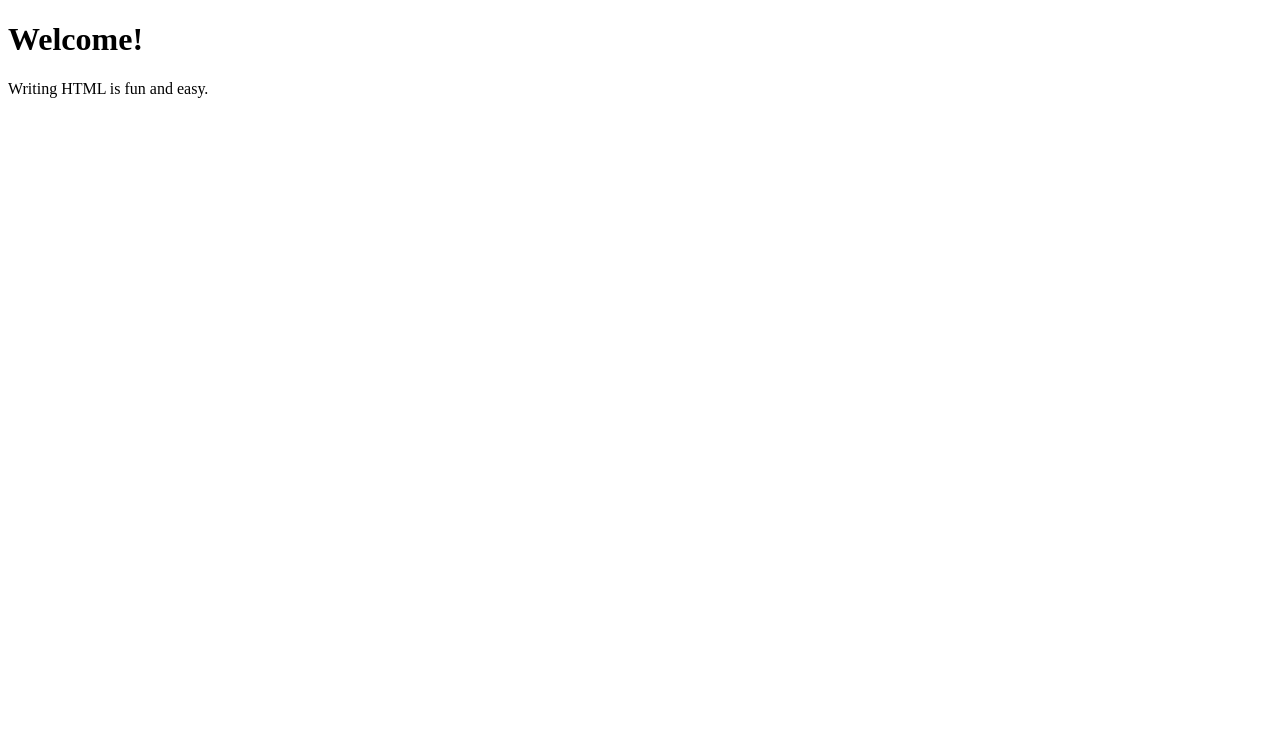
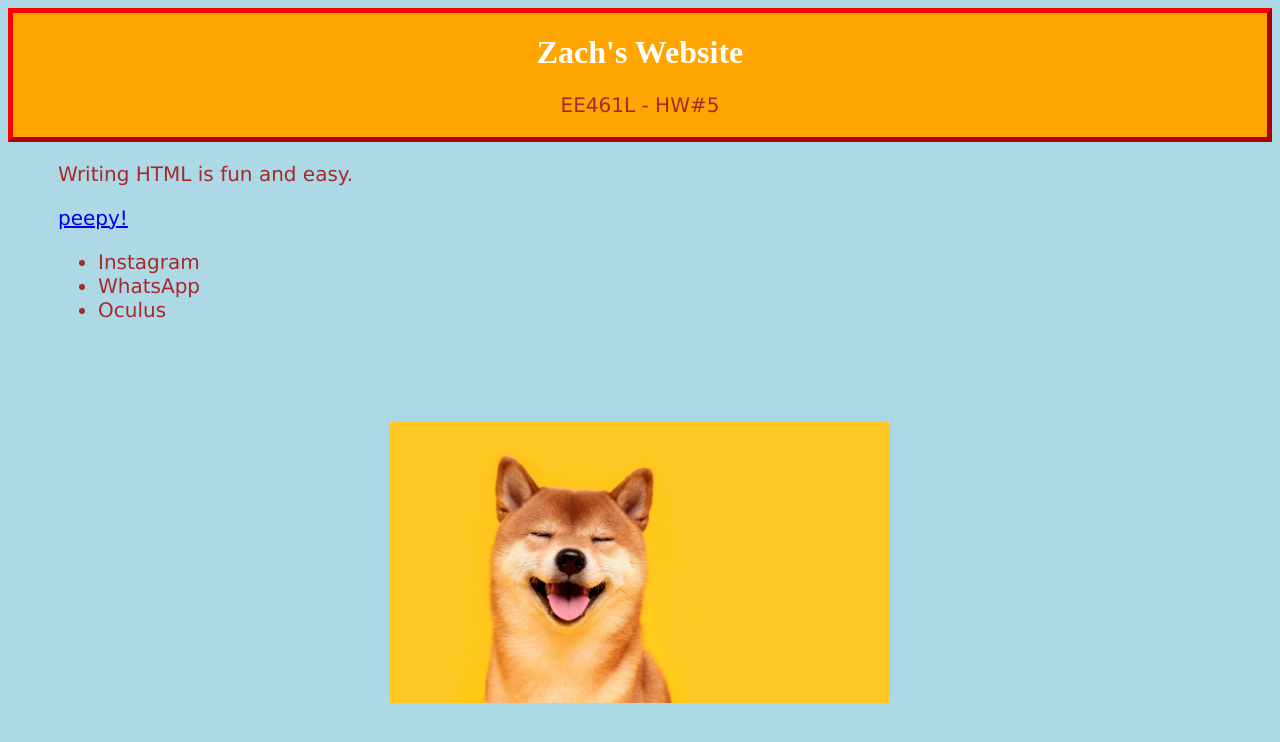
Before and after one commit to zacharyyeo/zacharyyeo.github.io, a plain HTML site: page index.html in a window 1280 px wide. Drawn offline with Linux system fonts and the light colour scheme.

Commit message:
third commit

```diff
--- a/index.html
+++ b/index.html
@@ -2,12 +2,34 @@
 <html lang="en">
 <head>
   <title>Welcome to HTML</title>
+  <link rel="stylesheet" href="stylesheet.css">
+  <meta charset="UTF-8">
+  <meta name="description" content="zach ee461L hw5">
+  <meta name="keywords" content="zach, ee461L, hw5">
+  <meta name="author" content="Zach Yeo">
+  <meta name="viewport" content="width=device-width, initial-scale=1.0">
 </head>
 <body>
-       <div>
-           <h1> Welcome! </h1>
-           <p> Writing HTML is fun and easy.
+<div class = "div1">
+  <h1> Zach's Website </h1>
+  <p class = "Brown"> EE461L - HW#5 </p>
+
+</div>
+<div class = "div2">
+  <p class = "Brown"> Writing HTML is fun and easy.
+
   </p>
+  <p class = "Brown">
+    <a href="https://www.youtube.com/watch?v=Yep6GVM0IYs">peepy!</a>
+  </p>
+  <ul class = "Brown">
+    <li>Instagram</li>
+    <li>WhatsApp</li>
+    <li>Oculus</li>
+  </ul>
+</div>
+<div class = "center">
+  <img src="doge.jpg" alt="Doge" width="500" height=auto/>
 </div>
 </body>
 </html>
--- a/stylesheet.css
+++ b/stylesheet.css
@@ -0,0 +1,34 @@
+body {
+  background-color: lightblue;
+}
+.div1 {
+  border: 5px outset red;
+  background-color: orange;
+  text-align: center;
+}
+.div2 {
+  text-align: left;
+  margin-top: 10px;
+  margin-bottom: 100px;
+  margin-right: 50px;
+  margin-left: 50px;
+}
+.center{
+    text-align: center;
+}
+h1 {
+  color: white;
+  text-align: center;
+}
+
+.Brown {
+  color: brown;
+  font-family: verdana;
+  font-size: 20px;
+  text-
+}
+
+a:hover {
+    color: green;
+    background: yellow;
+}
```
Also changed, not shown: doge.jpg (added), 1 other file. Lines whose indentation alone changed are shown as unchanged.
